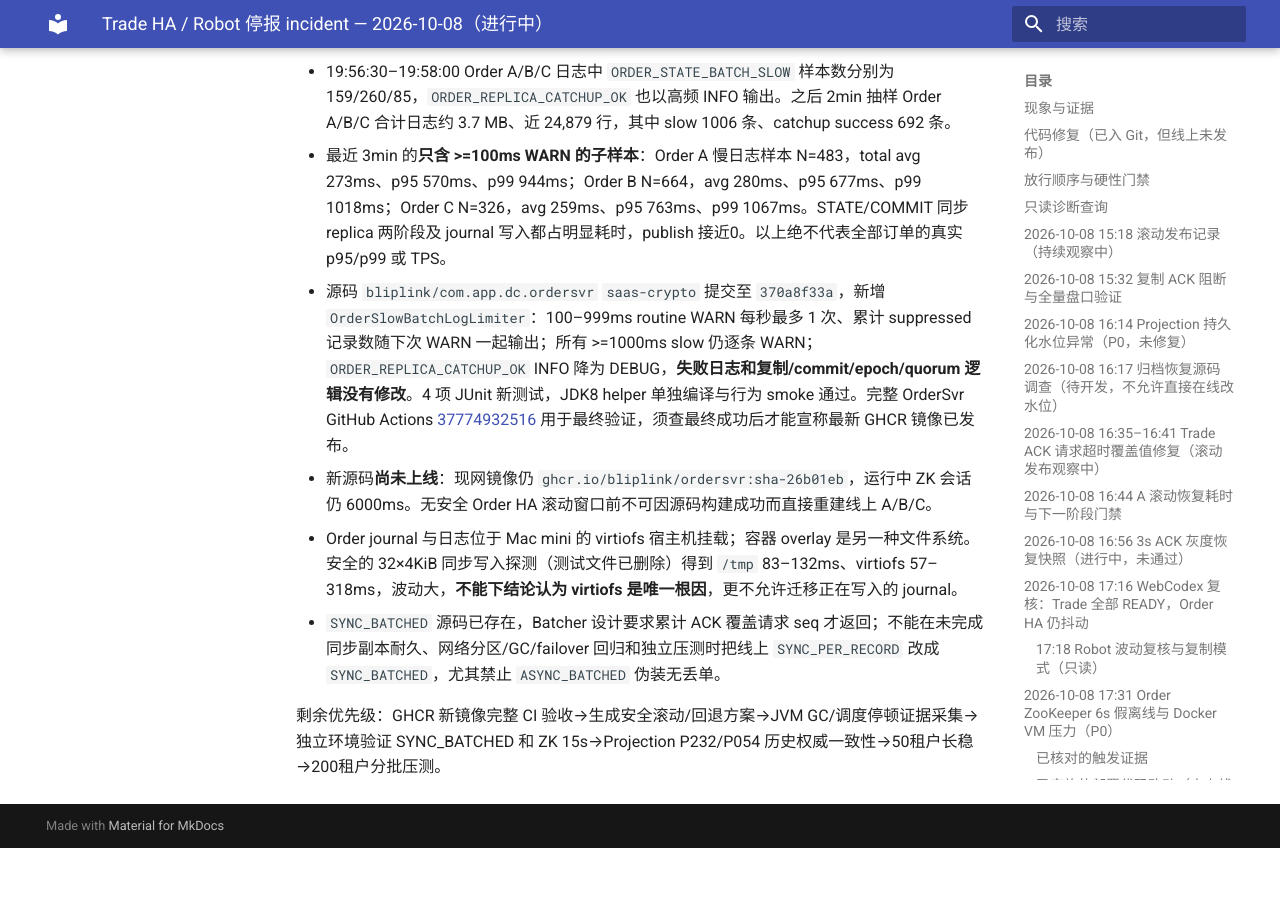
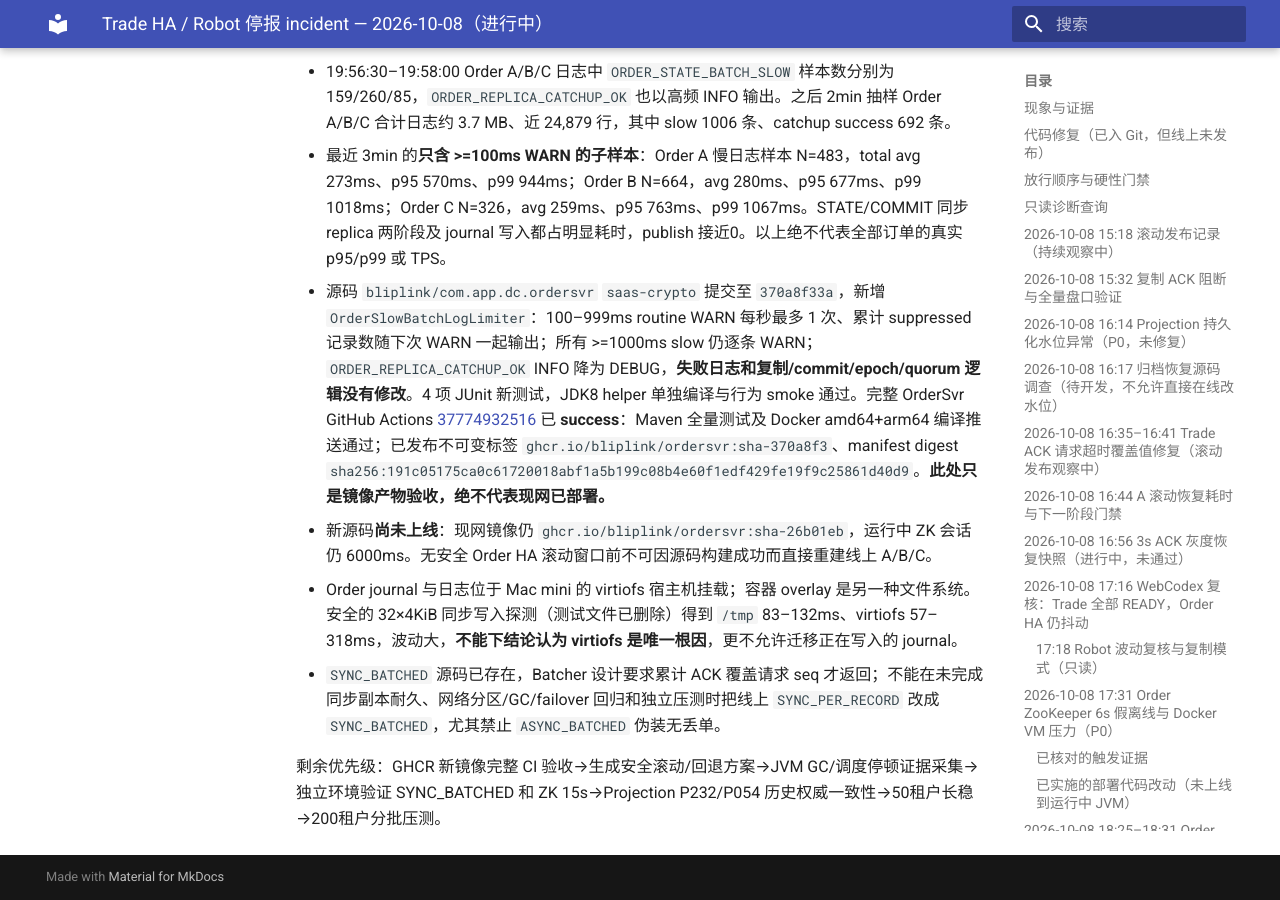
Before and after one commit to bliplink/dc-quant-deploy, an MkDocs documentation site: the page built from docs/TRADE_ROBOT_HEAP_INCIDENT_20261008.zh-CN.md, in a window 1280 px wide and 900 px high, scrolled down 11256 px. Built offline with MkDocs 1.6.1 and Material for MkDocs 9.7.7, drawn with Linux system fonts in a browser that asks for light colours; before the commit the page ends 12104 px from its top, so only the background shows below that.

Commit message:
docs: record verified OrderSvr GHCR multiarch artifact and preserve no-rollout status

```diff
--- a/docs/TRADE_ROBOT_HEAP_INCIDENT_20261008.zh-CN.md
+++ b/docs/TRADE_ROBOT_HEAP_INCIDENT_20261008.zh-CN.md
@@ -171,7 +171,7 @@
 - 20:06 50/50 Robot RUNNING / 活动报价 2000；Order/Trade/Projection/ZK 容器正常运行、0次重启；VM CPU PSI avg60 72.66%、MemAvailable 1,015,092 KiB、SwapFree 732 KiB。19:57:19 OrderSvrB 6 秒 ZK session 过期，控制器随后 7 次自动切主。因此 Order HA/Projection/200租户压测均未通过。
 - 19:56:30–19:58:00 Order A/B/C 日志中 `ORDER_STATE_BATCH_SLOW` 样本数分别为 159/260/85，`ORDER_REPLICA_CATCHUP_OK` 也以高频 INFO 输出。之后 2min 抽样 Order A/B/C 合计日志约 3.7 MB、近 24,879 行，其中 slow 1006 条、catchup success 692 条。
 - 最近 3min 的**只含 >=100ms WARN 的子样本**：Order A 慢日志样本 N=483，total avg 273ms、p95 570ms、p99 944ms；Order B N=664，avg 280ms、p95 677ms、p99 1018ms；Order C N=326，avg 259ms、p95 763ms、p99 1067ms。STATE/COMMIT 同步 replica 两阶段及 journal 写入都占明显耗时，publish 接近0。以上绝不代表全部订单的真实 p95/p99 或 TPS。
-- 源码 `bliplink/com.app.dc.ordersvr` `saas-crypto` 提交至 `370a8f33a`，新增 `OrderSlowBatchLogLimiter`：100–999ms routine WARN 每秒最多 1 次、累计 suppressed 记录数随下次 WARN 一起输出；所有 >=1000ms slow 仍逐条 WARN；`ORDER_REPLICA_CATCHUP_OK` INFO 降为 DEBUG，**失败日志和复制/commit/epoch/quorum 逻辑没有修改**。4 项 JUnit 新测试，JDK8 helper 单独编译与行为 smoke 通过。完整 OrderSvr GitHub Actions [37774932516](https://github.com/bliplink/com.app.dc.ordersvr/actions/runs/37774932516) 用于最终验证，须查最终成功后才能宣称最新 GHCR 镜像已发布。
+- 源码 `bliplink/com.app.dc.ordersvr` `saas-crypto` 提交至 `370a8f33a`，新增 `OrderSlowBatchLogLimiter`：100–999ms routine WARN 每秒最多 1 次、累计 suppressed 记录数随下次 WARN 一起输出；所有 >=1000ms slow 仍逐条 WARN；`ORDER_REPLICA_CATCHUP_OK` INFO 降为 DEBUG，**失败日志和复制/commit/epoch/quorum 逻辑没有修改**。4 项 JUnit 新测试，JDK8 helper 单独编译与行为 smoke 通过。完整 OrderSvr GitHub Actions [37774932516](https://github.com/bliplink/com.app.dc.ordersvr/actions/runs/37774932516) 已 **success**：Maven 全量测试及 Docker amd64+arm64 编译推送通过；已发布不可变标签 `ghcr.io/bliplink/ordersvr:sha-370a8f3`、manifest digest `sha256:191c05175ca0c61720018abf1a5b199c08b4e60f1edf429fe19f9c25861d40d9`。**此处只是镜像产物验收，绝不代表现网已部署。**
 - 新源码**尚未上线**：现网镜像仍 `ghcr.io/bliplink/ordersvr:sha-26b01eb`，运行中 ZK 会话仍 6000ms。无安全 Order HA 滚动窗口前不可因源码构建成功而直接重建线上 A/B/C。
 - Order journal 与日志位于 Mac mini 的 virtiofs 宿主机挂载；容器 overlay 是另一种文件系统。安全的 32×4KiB 同步写入探测（测试文件已删除）得到 `/tmp` 83–132ms、virtiofs 57–318ms，波动大，**不能下结论认为 virtiofs 是唯一根因**，更不允许迁移正在写入的 journal。
 - `SYNC_BATCHED` 源码已存在，Batcher 设计要求累计 ACK 覆盖请求 seq 才返回；不能在未完成同步副本耐久、网络分区/GC/failover 回归和独立压测时把线上 `SYNC_PER_RECORD` 改成 `SYNC_BATCHED`，尤其禁止 `ASYNC_BATCHED` 伪装无丢单。
```
